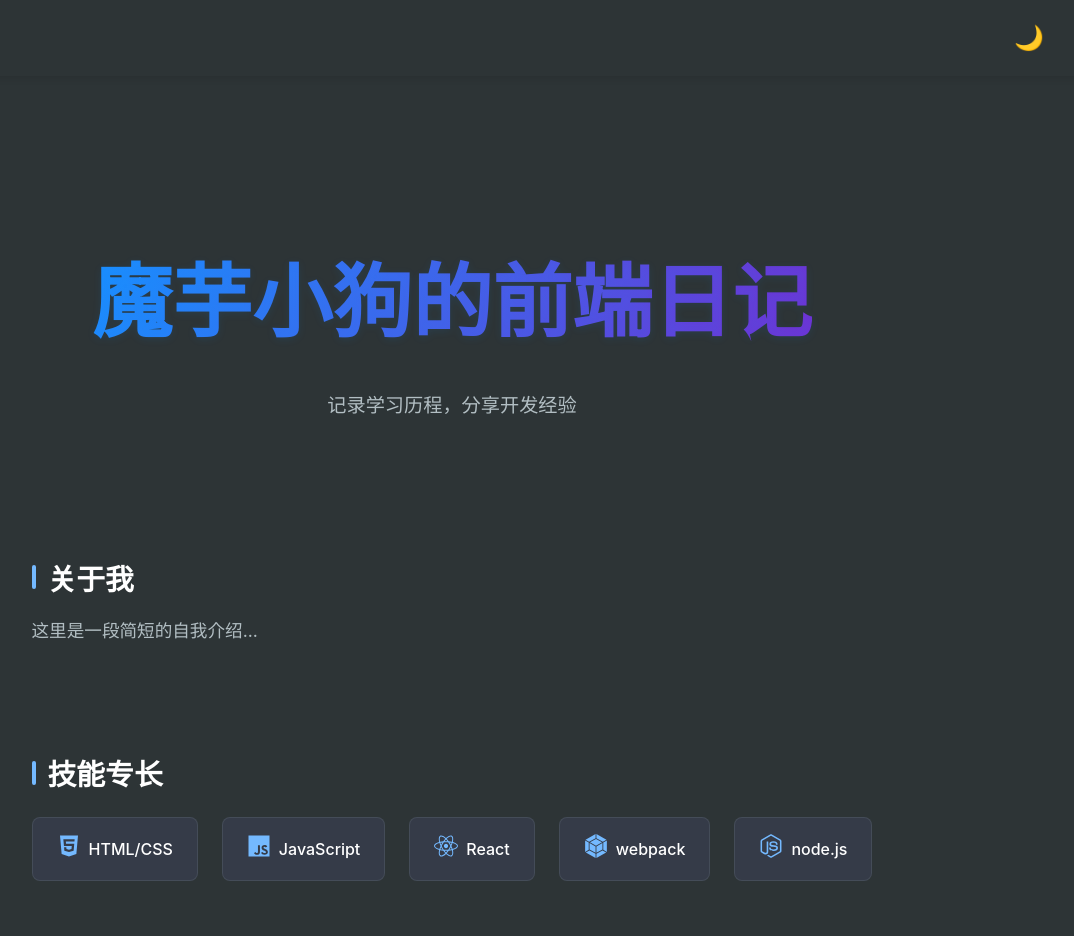
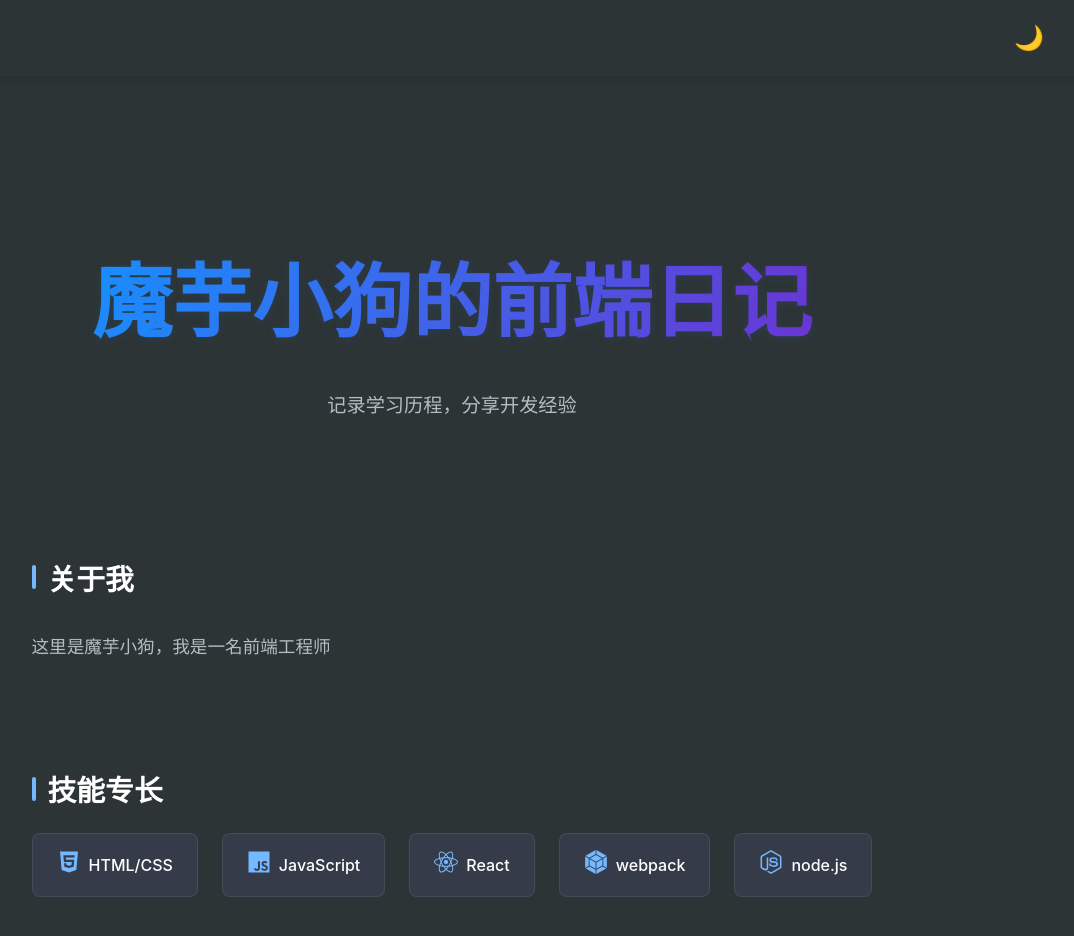
Before and after one commit to 2042217959/MyWebsite, a React (Create React App) app: page /knowledge/1#/home in a window 1280 px wide. Shown: the top 936 px of the page, without its empty margins (188-1262 px from the left). Built offline with nearby package versions, Linux system fonts and the light colour scheme.

Commit message:
feat 给首页的关于我添加了跳转功能

```diff
--- a/src/view/About/index.jsx
+++ b/src/view/About/index.jsx
@@ -47,8 +47,7 @@ const About = () => {
         <div className="profile-content">
           <h2>个人简介</h2>
           <p>
-            你好！我是一名充满热情的前端开发工程师，专注于创建用户友好的web应用程序。
-            我热爱编程，享受将创意转化为代码的过程，并且一直在追求技术创新和最佳实践。
+            我叫王梓绵，来自广东揭阳。
           </p>
           <p>
             在我的职业生涯中，我致力于不断学习和提升自己。我相信技术不仅仅是工具，
--- a/src/view/Home/index.jsx
+++ b/src/view/Home/index.jsx
@@ -1,5 +1,8 @@
 import React from 'react'
 import { HomeWrapper, Hero, About, Skills } from './style'
+import { useNavigate } from 'react-router-dom'
+import { motion } from 'framer-motion'
+import { useTheme } from '../../context/ThemeContext'
 import {
   FaHtml5,
   FaJs,
@@ -9,6 +12,8 @@ import {
 import { SiWebpack } from 'react-icons/si'
 
 const Home = () => {
+  const navigate = useNavigate()
+  const { theme } = useTheme()
   const skills = [
     { icon: <FaHtml5 />, name: 'HTML/CSS' },
     { icon: <FaJs />, name: 'JavaScript' },
@@ -25,8 +30,23 @@ const Home = () => {
       </Hero>
 
       <About>
-        <h2>关于我</h2>
-        <p>这里是一段简短的自我介绍...</p>
+        <motion.h2
+          initial={{ color: theme.text.primary }}
+          animate={{ color: theme.text.primary }}
+          whileHover={{
+            color: theme.primary,
+            transition: { duration: 0.2 }
+          }}
+          onClick={() => navigate('/about')}
+          style={{
+            cursor: 'pointer',
+            display: 'inline-block'
+          }}
+          title="点击查看更多关于我的信息哦~"
+        >
+          关于我
+        </motion.h2>
+        <p>这里是魔芋小狗，我是一名前端工程师</p>
       </About>
 
       <Skills>
```
